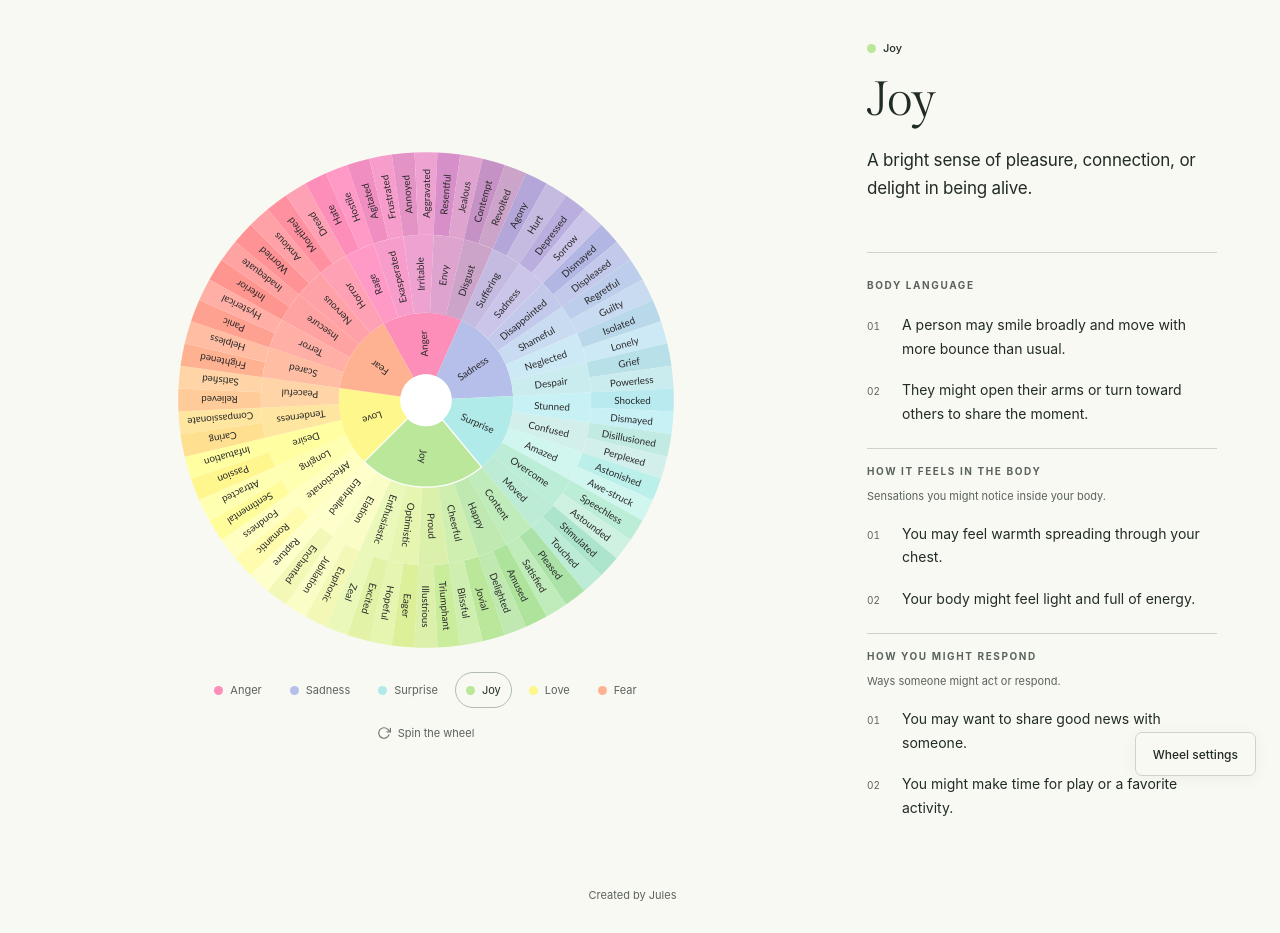
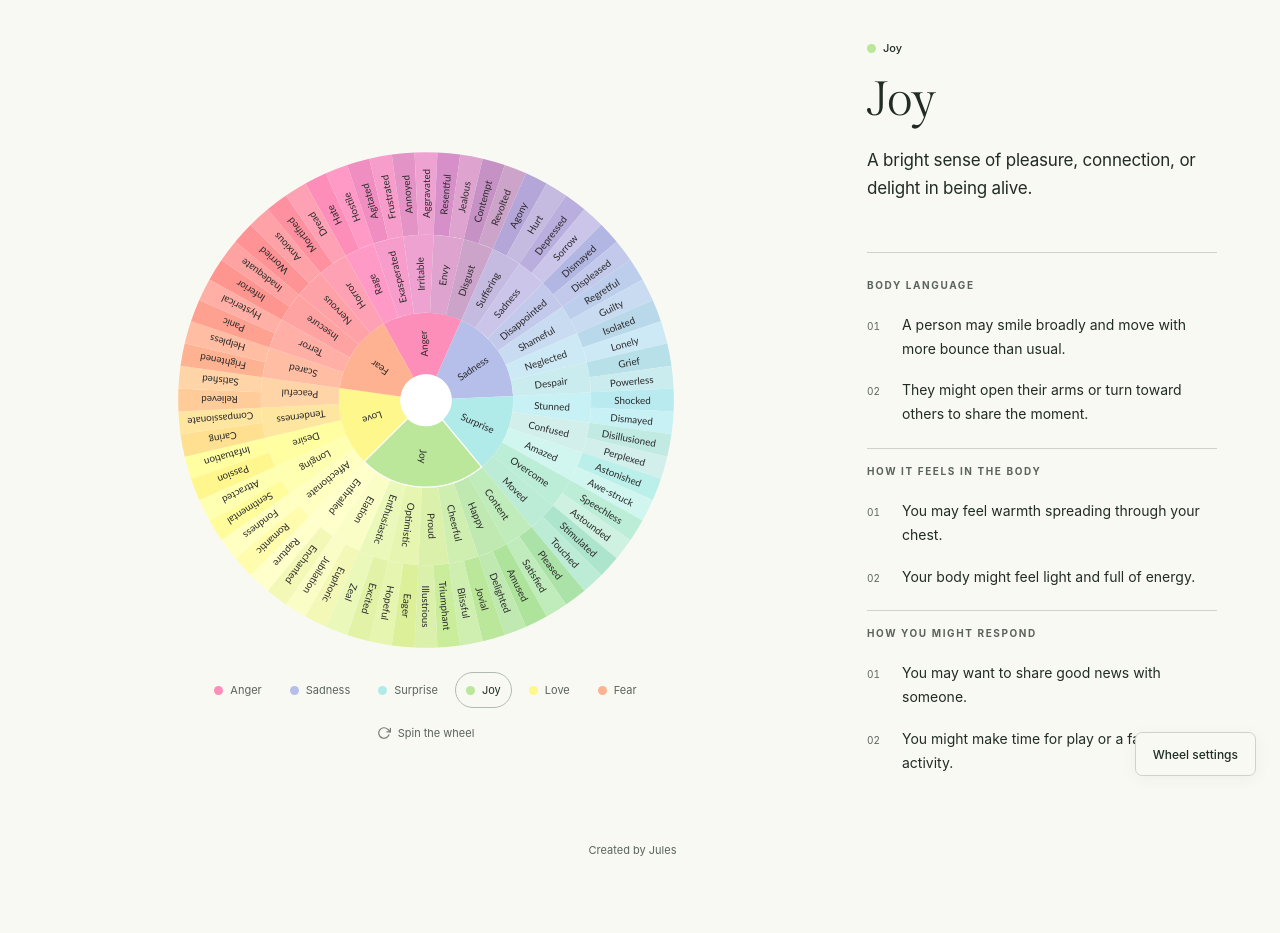
Before and after one commit to juleshaggard/department-of-emotions, a React (Vite) app: page / in a window 1280 px wide. After the commit the page ends 887 px from the top, so only its background shows below. Built offline with nearby package versions, Linux system fonts and the light colour scheme.

Commit message:
Update Site source

```diff
--- a/src/explorer/EmotionExplorer.jsx
+++ b/src/explorer/EmotionExplorer.jsx
@@ -10,12 +10,11 @@ import './explorer.css';
 
 const initialIndex = families.find(({ name }) => name === 'Joy').index;
 
-function ExperienceSection({ title, description, items }) {
+function ExperienceSection({ title, items }) {
   const headingId = useId();
   return (
     <section className="experience-section" aria-labelledby={headingId}>
       <h2 className="section-kicker" id={headingId}>{title}</h2>
-      <p className="experience-description">{description}</p>
       <ol>
         {items.map((item, index) => <li key={index}><span className="cue-number" aria-hidden="true">{String(index + 1).padStart(2, '0')}</span><p>{item}</p></li>)}
       </ol>
@@ -55,8 +54,8 @@ function EmotionDetails({ active, familyColor }) {
           </ol>
         </section>
 
-        <ExperienceSection title="How it feels in the body" description="Sensations you might notice inside your body." items={active.info.somaticExperiences} />
-        <ExperienceSection title="How you might respond" description="Ways someone might act or respond." items={active.info.behavioralExperiences} />
+        <ExperienceSection title="How it feels in the body" items={active.info.somaticExperiences} />
+        <ExperienceSection title="How you might respond" items={active.info.behavioralExperiences} />
       </div>
     </aside>
   );
--- a/src/explorer/explorer.css
+++ b/src/explorer/explorer.css
@@ -69,8 +69,7 @@
 .cue-number { font-size: 10px; color: var(--muted); font-variant-numeric: tabular-nums; }
 .body-language li p { font-size: 14px; line-height: 1.7; margin: 0; }
 .experience-section { margin-top: 22px; padding-top: 16px; border-top: 1px solid var(--line); }
-.experience-description { margin: 8px 0 16px; color: var(--muted); font-size: 11px; line-height: 1.7; }
-.experience-section ol { list-style: none; margin: 0; padding: 0; }
+.experience-section ol { list-style: none; margin: 22px 0 0; padding: 0; }
 .experience-section li { display: grid; grid-template-columns: 23px 1fr; gap: 12px; align-items: baseline; margin-bottom: 18px; }
 .experience-section li p { margin: 0; font-size: 14px; line-height: 1.7; }
 .explorer-footer { grid-column: 1 / -1; grid-row: 2; padding: 24px 0 28px; text-align: center; color: var(--muted); font-size: 11px; line-height: 1.7; }
```
Also changed, not shown: 1 other file (tests, documents, lock files or other folders).
